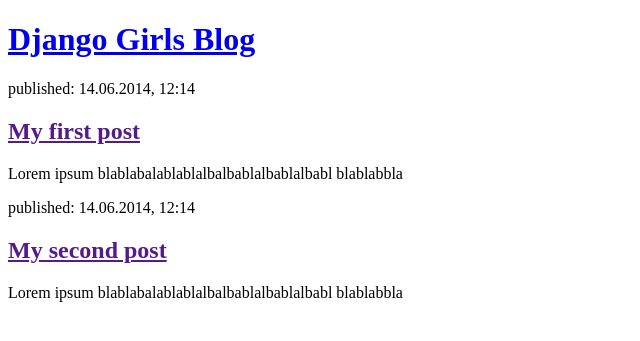
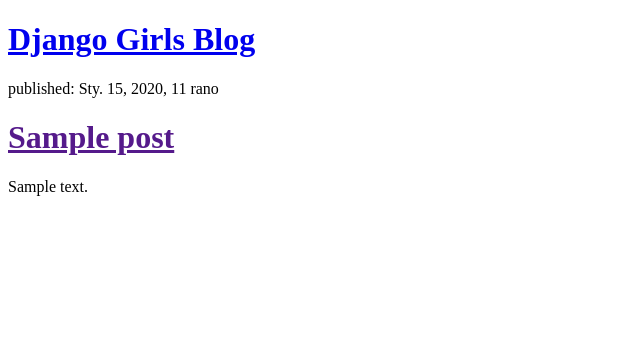
Before and after one commit to wrozda/my-first-blog, a Django app: template blog/templates/blog/post_list.html in a window 1280 px wide. Shown: the top 341 px of the page, without its empty margins (0-640 px from the left). Run offline with Django 3.2, Linux system fonts and the light colour scheme; the template is opened without the code that fills it: values that come from a table or form of the project are taken from there, others are empty; tables that the repository leaves empty hold one stand-in row (values such as "Sample post").

Commit message:
Modified templates to display posts from database

```diff
--- a/blog/templates/blog/post_list.html
+++ b/blog/templates/blog/post_list.html
@@ -9,17 +9,14 @@
         <h1><a href="/">Django Girls Blog</a></h1>
     </div>
 
-    <div>
-        <p>published: 14.06.2014, 12:14</p>
-        <h2><a href="">My first post</a></h2>
-        <p>Lorem ipsum blablabalablablalbalbablalbablalbabl blablabbla</p>
-    </div>
+    {% for post in posts %}
+        <div>
+            <p>published: {{ post.published_date}}</p>
+            <h1><a href="">{{ post.title }}</a></h1>
+            <p>{{ post.text|linebreaksbr }}</p>
 
-    <div>
-        <p>published: 14.06.2014, 12:14</p>
-        <h2><a href="">My second post</a></h2>
-        <p>Lorem ipsum blablabalablablalbalbablalbablalbabl blablabbla</p>
-    </div>
+        </div>
+    {% endfor %}
 
 </body>
 </html>
--- a/blog/views.py
+++ b/blog/views.py
@@ -1,4 +1,8 @@
 from django.shortcuts import render
+from .models import Post
+from django.utils import timezone
 
 def post_list(request):
-    return render(request, 'blog/post_list.html', {})
+    posts = Post.objects.filter(published_date__lte=timezone.now()).order_by('published_date')
+
+    return render(request, 'blog/post_list.html', {'posts': posts})
```
